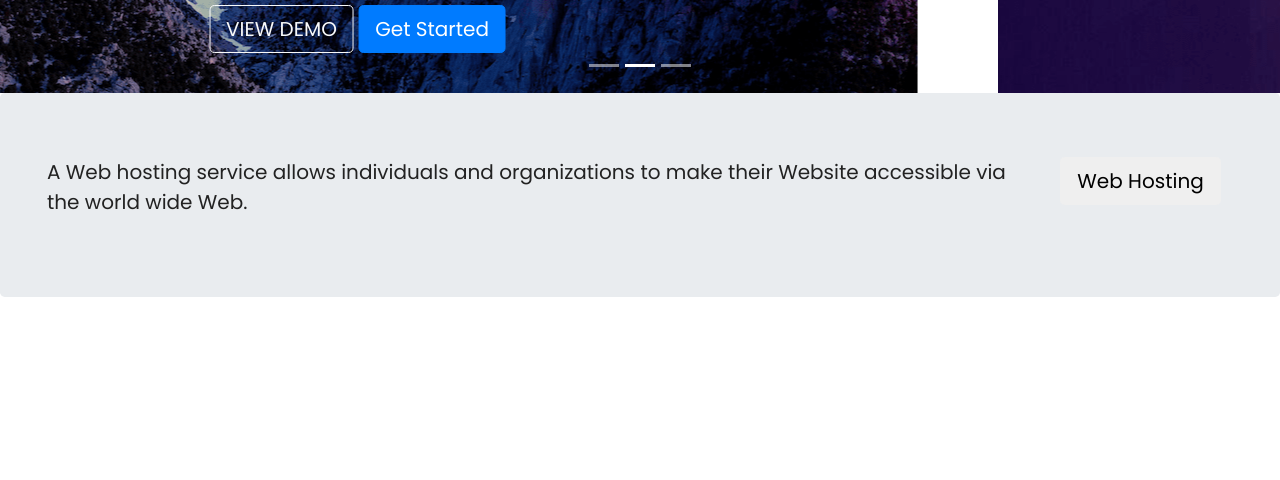
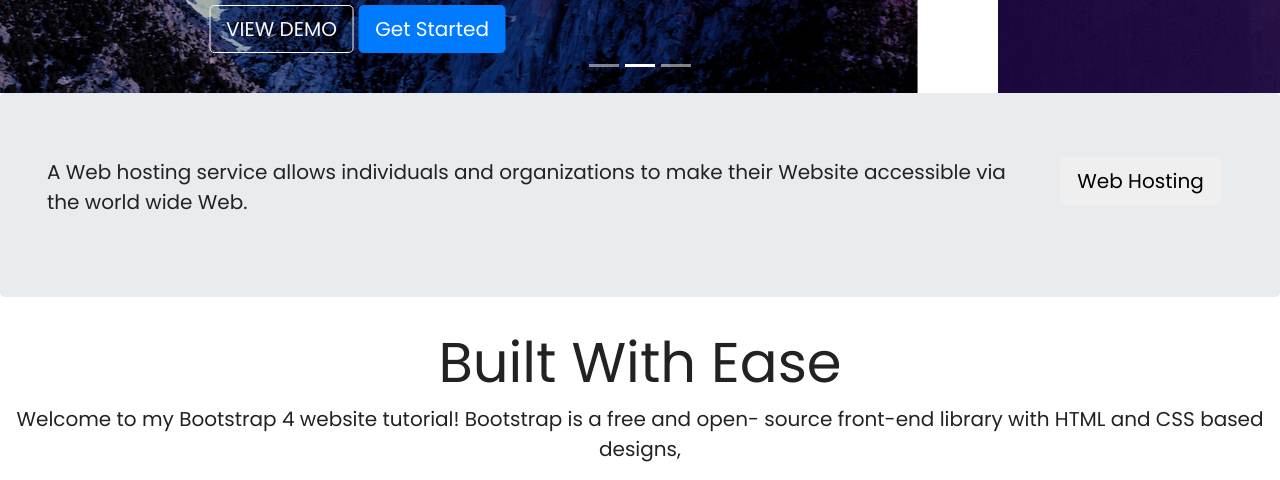
Before and after one commit to Sudaraka-Gamage/Web-Template-Using--HTML5-CSS3-Bootstrap4, a plain HTML site: page index.html in a window 1280 px wide. Shown: the part 607-1087 px from the top of the page. Before the commit the page ends 904 px from the top, so only its background shows below. Drawn offline with nearby package versions, Linux system fonts and the light colour scheme.

Commit message:
welcome section

```diff
--- a/index.html
+++ b/index.html
@@ -115,8 +115,25 @@
 </div>
 
 
+
+
+
+
+
 <!--- Welcome Section -->
-
+<div class="container-fluid padding">
+    <div class="row welcome text-center">
+        <div class="col-12">
+            <h1 class="display-4">Built With Ease</h1>
+        </div>
+        <hr>
+        <div class="col-12">
+            <p class="lead">Welcome to my Bootstrap 4 website tutorial!
+                Bootstrap is a free and open- source front-end library with HTML and
+                CSS based designs,</p>
+        </div>
+    </div>
+</div>
 
 <!--- Three Column Section -->
 
@@ -131,7 +148,6 @@
 
 
 <!--- Emoji Section -->
-
 
 
 <!--- Meet the team -->
```
